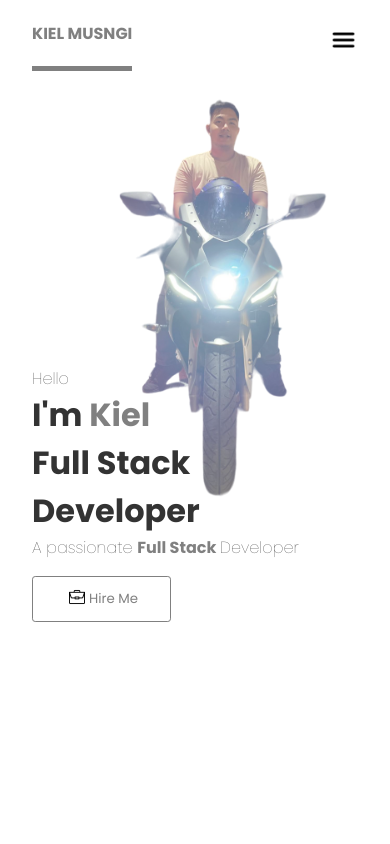
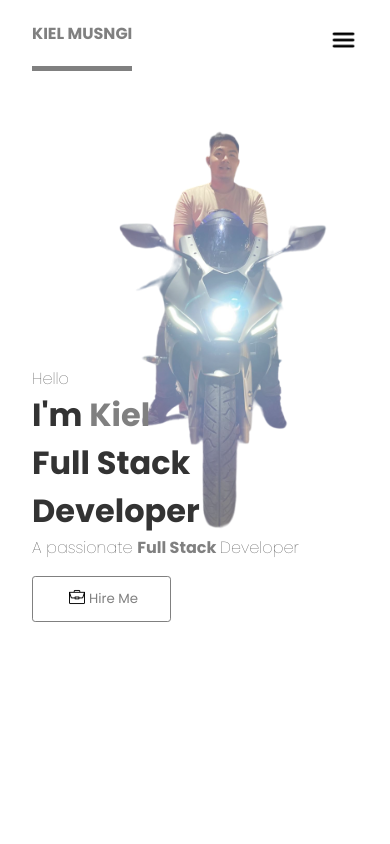
Before and after one commit to ckmusngi/my-portfolio, a React (Create React App) app: page / in a window 390 px wide. Shown: the top 844 px of the page. Built offline with nearby package versions, Linux system fonts and the light colour scheme.

Commit message:
Fixed responsiveness

```diff
--- a/src/components/pages/home/index.css
+++ b/src/components/pages/home/index.css
@@ -124,7 +124,7 @@
         position: absolute;
         width: 25rem;
         right: -2vw;
-        top: -3rem;
+        top: -1rem;
         height: 60vh;
     }
     .hello {
@@ -156,9 +156,9 @@
 @media screen and (max-width: 375px) {
     .bg {
         position: absolute;
-        width: 20rem;
-        right: -5vw;
-        top: 0rem;
+        width: 25rem;
+        right: -8vw;
+        top: 1rem;
         height: 50vh;
     }
 }
```
